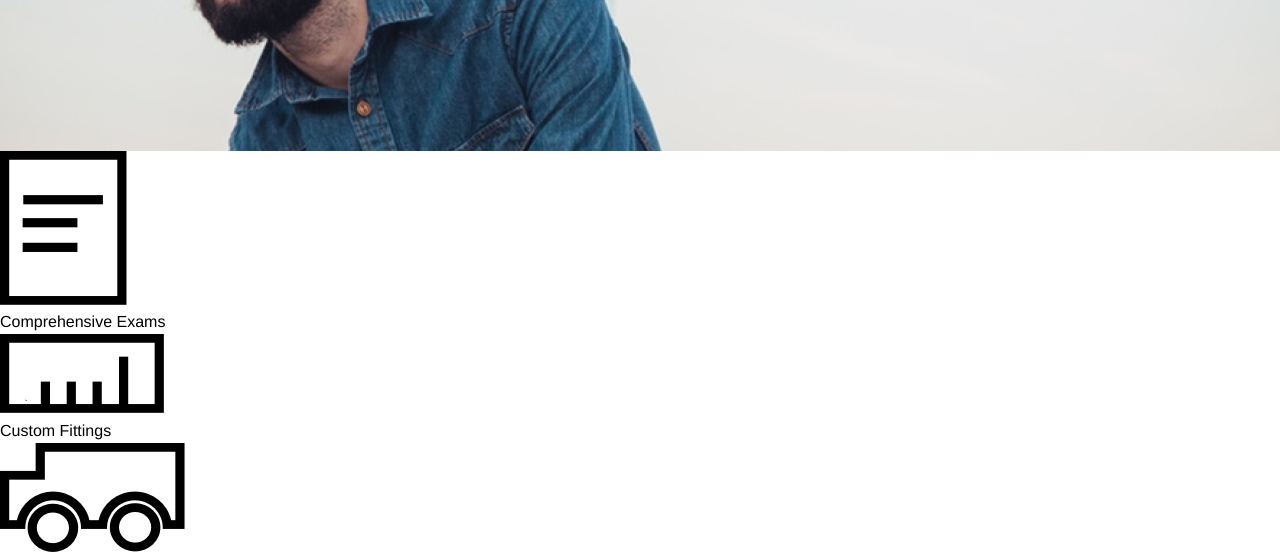
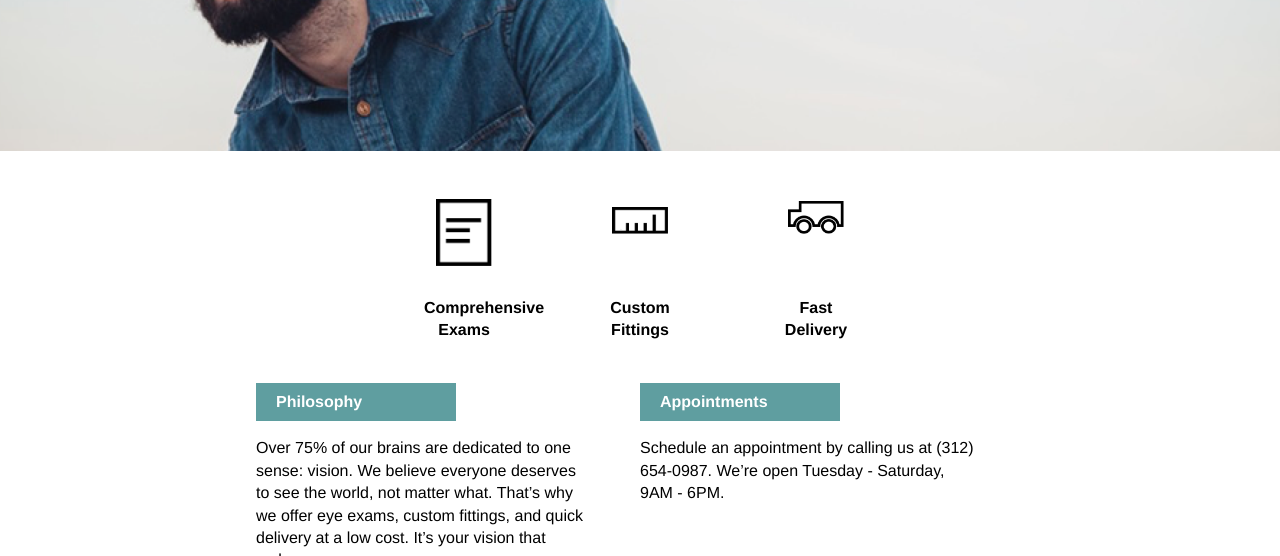
Before and after one commit to serlexington/Tortoiseshell-Optics, a plain HTML site: page index.html in a window 1280 px wide. Shown: the part 345-901 px from the top of the page. Drawn offline with Linux system fonts and the light colour scheme.

Commit message:
Finished Philosophy and Appointments section.

```diff
--- a/css/style.css
+++ b/css/style.css
@@ -67,6 +67,54 @@ header .flex{
   margin: auto;
 }
 
+/* Supporting Section */
+
+.supporting{
+  display: flex;
+  justify-content: center;
+  align-items: baseline;
+}
+.item{
+  margin: 3rem;
+  width: 5rem;
+  text-align: center;
+  height: 8rem;
+
+}
+.item img{
+  width: 3.5rem;
+}
+.item-text{
+  margin-top: 1.5rem;
+  font-weight: bold;
+}
+.ruler img{
+  margin-bottom: 2rem;
+}
+.truck img{
+  margin-bottom: 2rem;
+}
+
+/* Philosophy and Appointments Section */
+
+.information{
+  display: flex;
+  justify-content: center;
+
+}
+.info{
+  width: 35%;
+  margin-right: 5%;
+}
+.title{
+  background-color: cadetblue;
+  padding: 0.5rem 1.25rem;
+  color: white;
+  margin-bottom: 1rem;
+  font-weight: bold;
+  max-width: 10rem;
+
+}
 /* Temporary Styles */
 ul.mobile-menu{
   visibility: hidden;
--- a/index.html
+++ b/index.html
@@ -38,19 +38,19 @@
     <section class="supporting">
       <div class="item">
         <img src="./css/media/images/paper-icon.png" alt="Paper">
-        <div>
-          <p>Comprehensive Exams</p>
+        <div class="item-text">
+          <p>Comprehensive  Exams</p>
         </div>
       </div>
-      <div class="item">
+      <div class="item ruler">
         <img src="./css/media/images/ruler-icon.png" alt="Ruler">
-        <div>
+        <div class="item-text">
           <p>Custom Fittings</p>
         </div>
       </div>
-      <div class="item">
+      <div class="item truck">
         <img src="./css/media/images/truck-icon.png" alt="Delivery">
-        <div>
+        <div class="item-text">
           <p>Fast Delivery</p>
         </div>
       </div>
@@ -58,7 +58,7 @@
     </section>
 
     <!-- Philosophy and Appointments Section -->
-    <section class="supporting container">
+    <section class="information container">
       <div class="info">
         <div class="title">
           <p>Philosophy</p>
```
